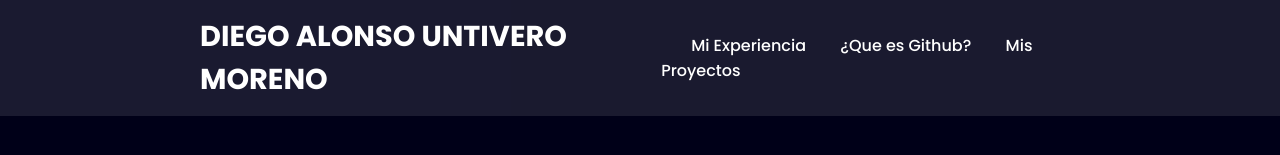
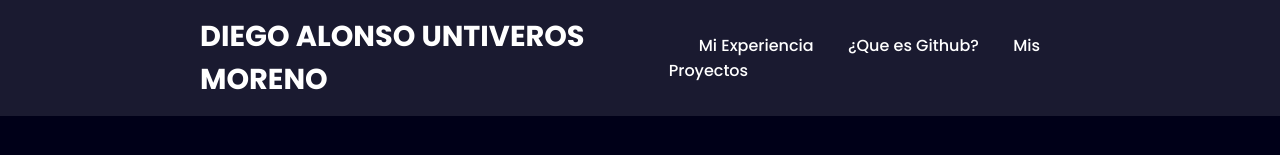
Before and after one commit to DiegoAlonsoUntiverosMoreno/tarea-desarrollo, a plain HTML site: page index.html in a window 1280 px wide. Shown: the top 155 px of the page. Drawn offline with nearby package versions, Linux system fonts and the light colour scheme.

Commit message:
Updatexd index.html

```diff
--- a/index.html
+++ b/index.html
@@ -12,7 +12,7 @@
 
 
     <header>
-        <a href="" class="brand" data-aos="zoom-in" data-aos-duration="1000">Diego Alonso Untivero Moreno</a>
+        <a href="" class="brand" data-aos="zoom-in" data-aos-duration="1000">Diego Alonso Untiveros Moreno</a>
         <div class="menu-btn"></div>
         <div class="navigation">
             <a href="#about"data-aos="fade-up" data-aos-duration="1000" data-aos-delay="200">Mi Experiencia</a>
```
